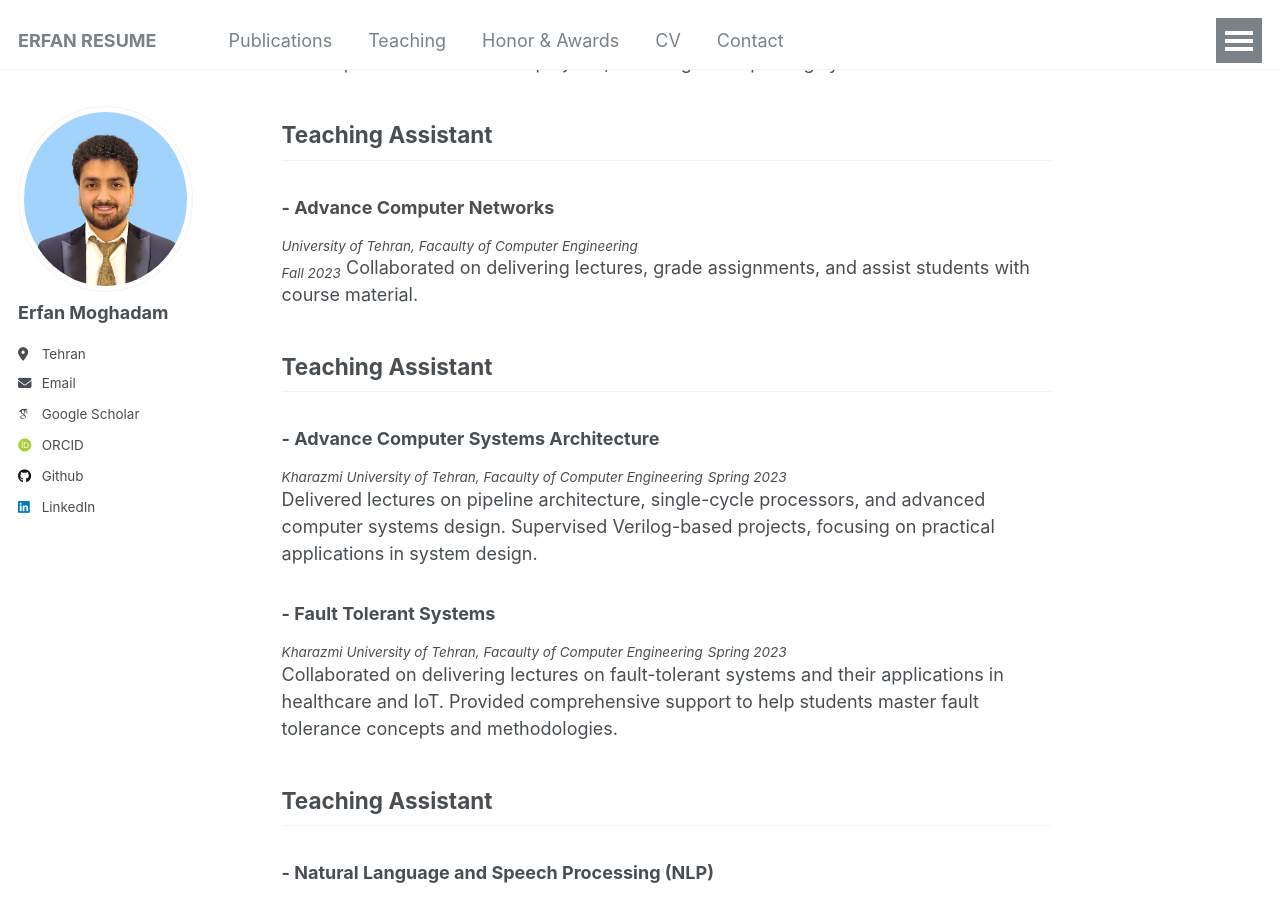
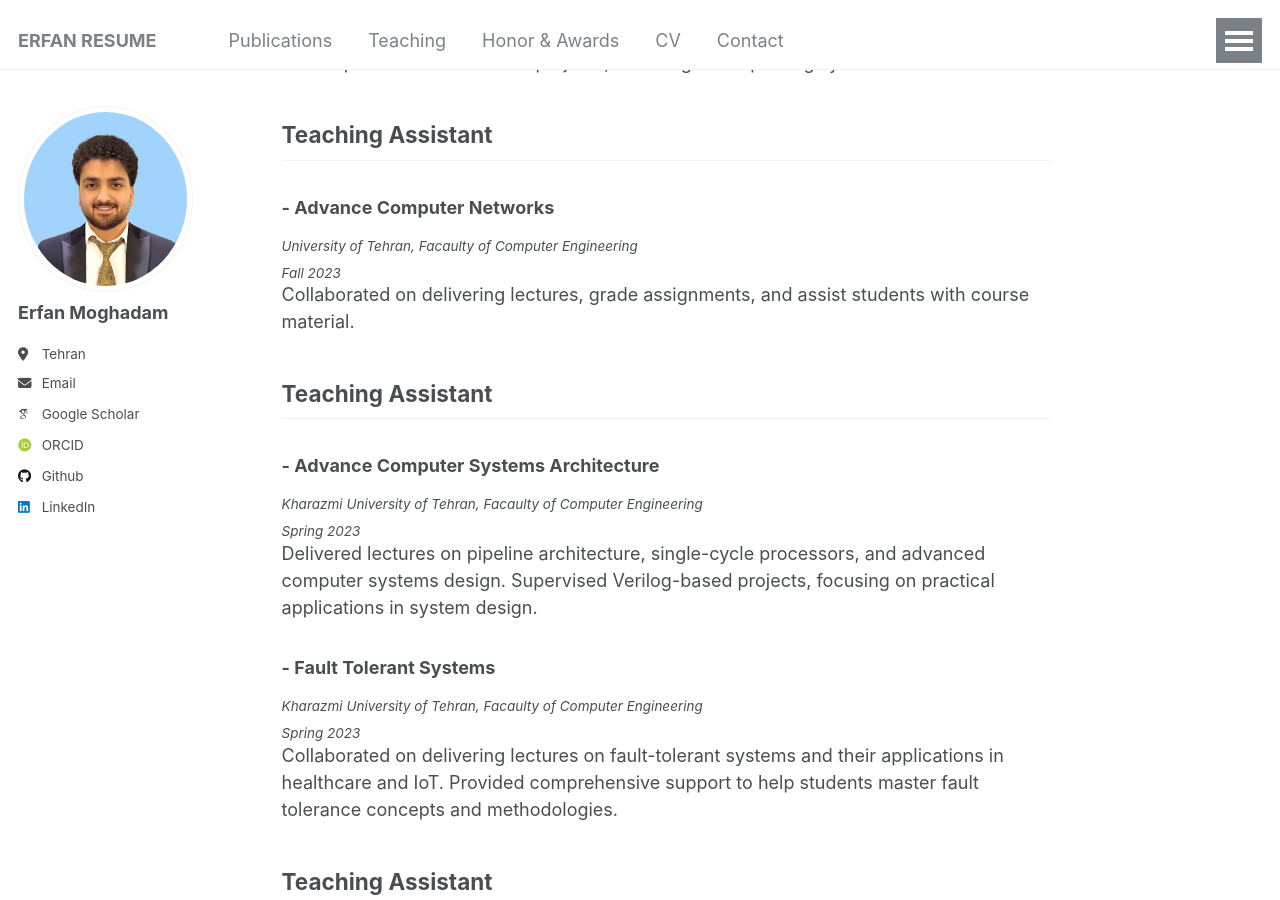
Before and after one commit to erfanresume/erfanresume.github.io, a Jekyll site: the page built from _pages/teaching.md, in a window 1280 px wide and 900 px high, scrolled down 685 px. Built offline with Jekyll 4.4.1, drawn with Linux system fonts in a browser that asks for light colours; some web fonts are replaced.

```diff
--- a/_pages/teaching.md
+++ b/_pages/teaching.md
@@ -22,21 +22,21 @@ Taught the fundamentals of digital logic circuit design and implementation with
 ## Teaching Assistant
 ### - Advance Computer Networks
 <sub>*University of Tehran, Facaulty of Computer Engineering*</sub><br>
-<sub>*Fall 2023*</sub>
+<sub>*Fall 2023*</sub><br>
 Collaborated on delivering lectures, grade assignments, and assist students with course material.
 
 ## Teaching Assistant
 ### - Advance Computer Systems Architecture
-<sub>*Kharazmi University of Tehran, Facaulty of Computer Engineering*</sub>
+<sub>*Kharazmi University of Tehran, Facaulty of Computer Engineering*</sub><br>
 <sub>*Spring 2023*</sub><br>
 Delivered lectures on pipeline architecture, single-cycle processors, and advanced computer systems design. Supervised Verilog-based projects, focusing on practical applications in system design.
 ### - Fault Tolerant Systems
-<sub>*Kharazmi University of Tehran, Facaulty of Computer Engineering*</sub>
+<sub>*Kharazmi University of Tehran, Facaulty of Computer Engineering*</sub><br>
 <sub>*Spring 2023*</sub><br>
 Collaborated on delivering lectures on fault-tolerant systems and their applications in healthcare and IoT. Provided comprehensive support to help students master fault tolerance concepts and methodologies.
 
 ## Teaching Assistant
 ### - Natural Language and Speech Processing (NLP)
-<sub>*University of Tehran, Facaulty of Computer Engineering*</sub>
+<sub>*University of Tehran, Facaulty of Computer Engineering*</sub><br>
 <sub>*Fall 2023*</sub><br>
 Assisted in delivering lectures and guiding students through fundamental concepts of Natural Language Processing. Evaluated assignments and provided technical support for student projects.
```
